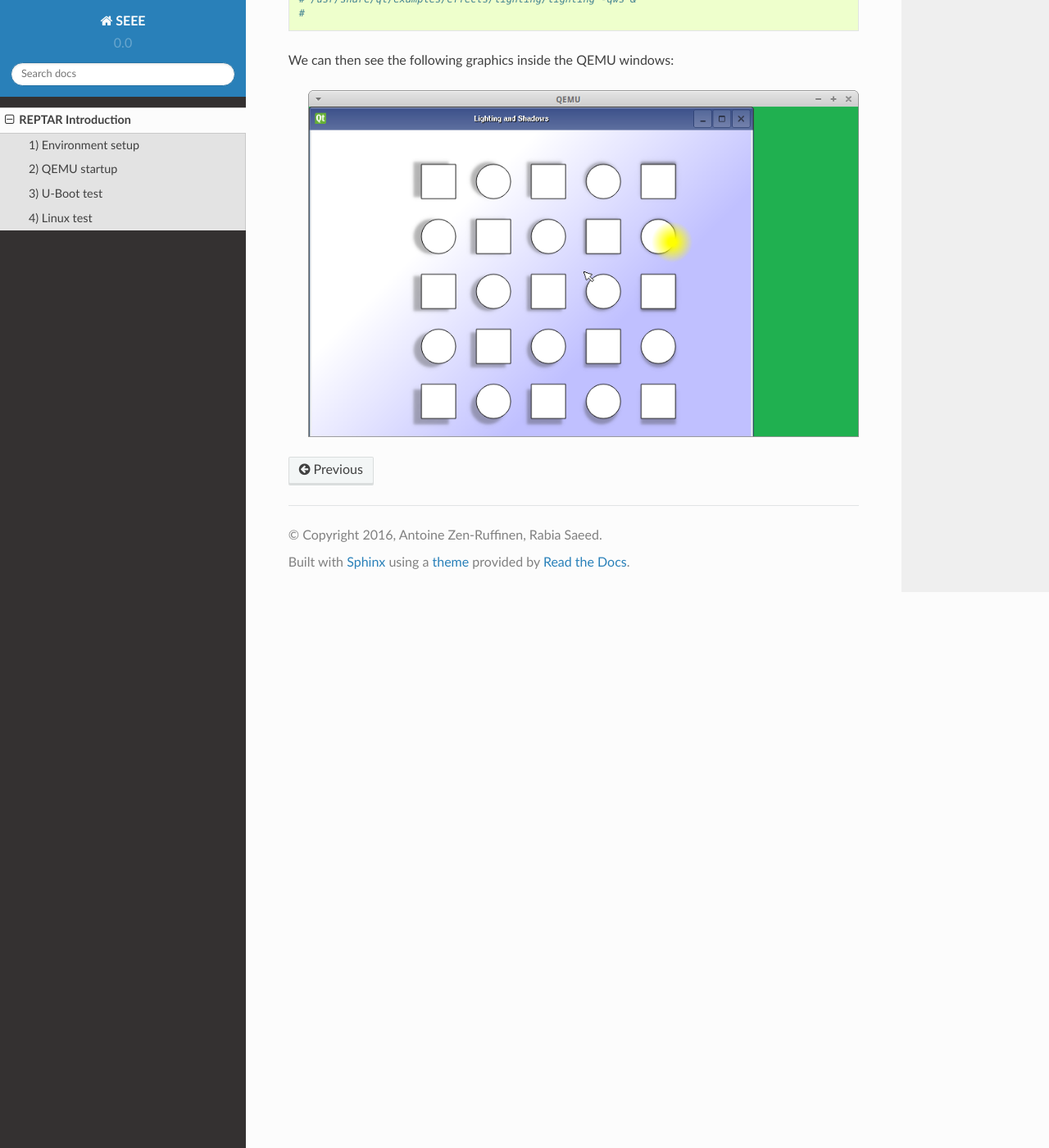
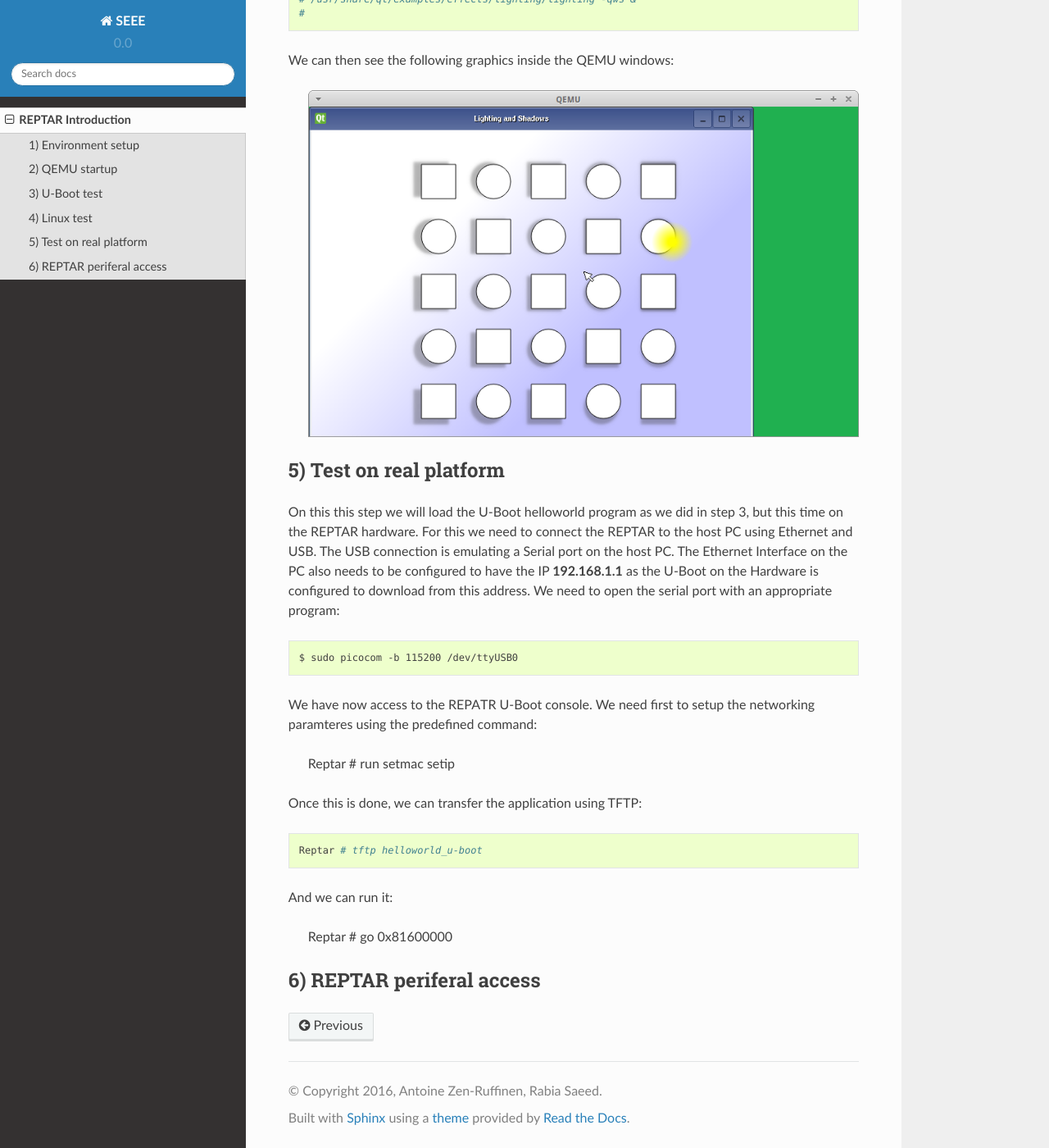
Before and after one commit to AntoineZen/SEEE, a Sphinx documentation site: the page built from report/source/lab1.rst, in a window 1280 px wide and 1400 px high, scrolled down 10064 px. Shown: the whole window at 82% size. Built offline with Sphinx 7.4.7 and the Read the Docs theme 2.0.0, drawn with Linux system fonts in a browser that asks for light colours.

Commit message:
Added missing part in lab1
Signed-off-by: AntoineZen <antoine.zen@gmail.com>

```diff
--- a/report/source/lab1.rst
+++ b/report/source/lab1.rst
@@ -551,3 +551,30 @@ We can start as well a Qt demo and see it in the emulator windows. For this, we
 We can then see the following graphics inside the QEMU windows:
 
 	.. image :: qt_screenshot.png
+
+
+
+5) Test on real platform
+------------------------
+
+On this this step we will load the U-Boot helloworld program as we did in step 3, but this time on the REPTAR hardware. For this we need to connect the REPTAR to the host PC using Ethernet and USB. The USB connection is emulating a Serial port on the host PC. The Ethernet Interface on the PC also needs to be configured to have the IP **192.168.1.1** as the U-Boot on the Hardware is configured to download from this address. We need to open the serial port with an appropriate program::
+
+    $ sudo picocom -b 115200 /dev/ttyUSB0
+
+We have now access to the REPATR U-Boot console. We need first to setup the networking paramteres using the predefined command:
+
+    Reptar # run setmac setip
+
+Once this is done, we can transfer the application using TFTP::
+
+    Reptar # tftp helloworld_u-boot
+
+And we can run it:
+
+    Reptar # go 0x81600000
+
+
+
+
+6) REPTAR periferal access
+--------------------------
```
